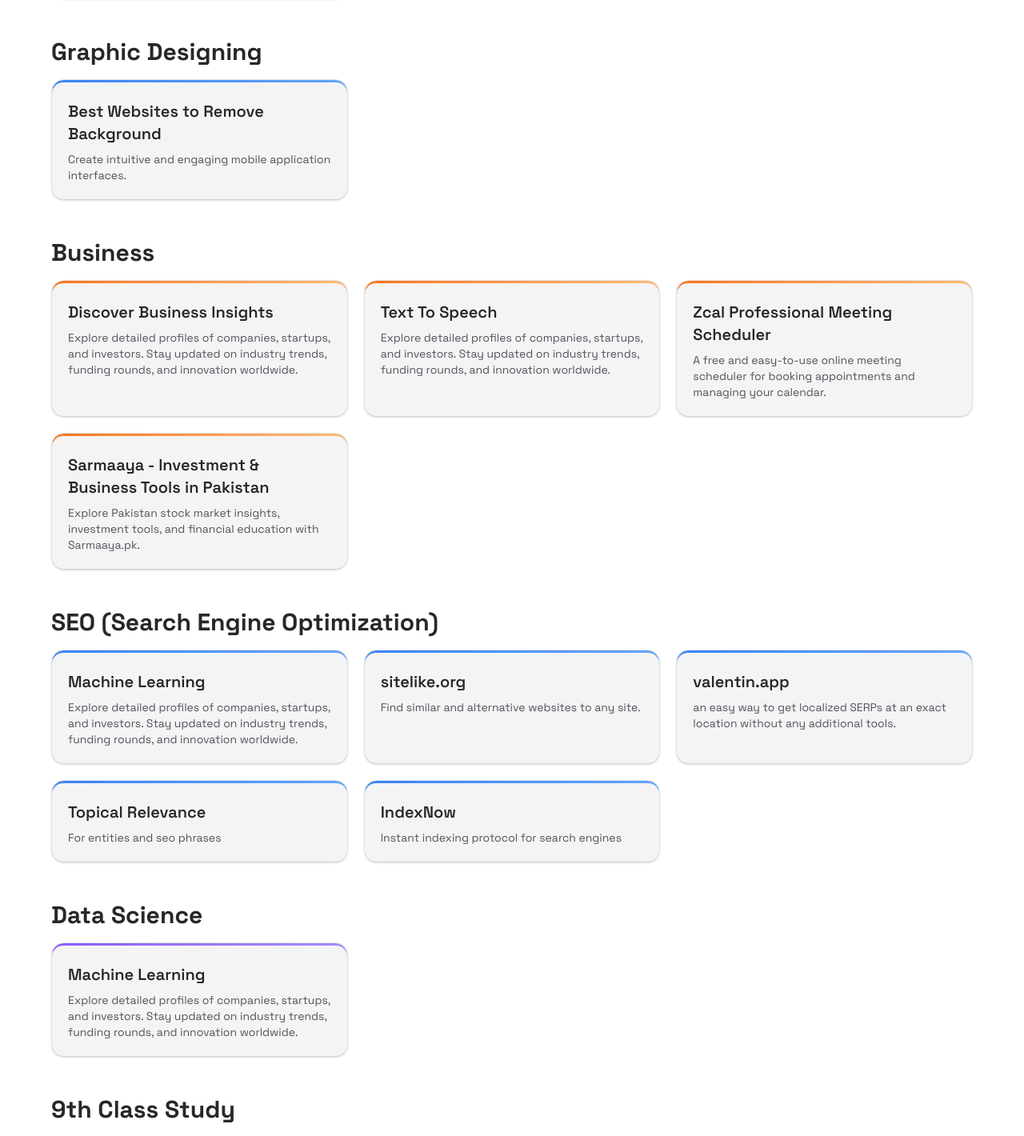
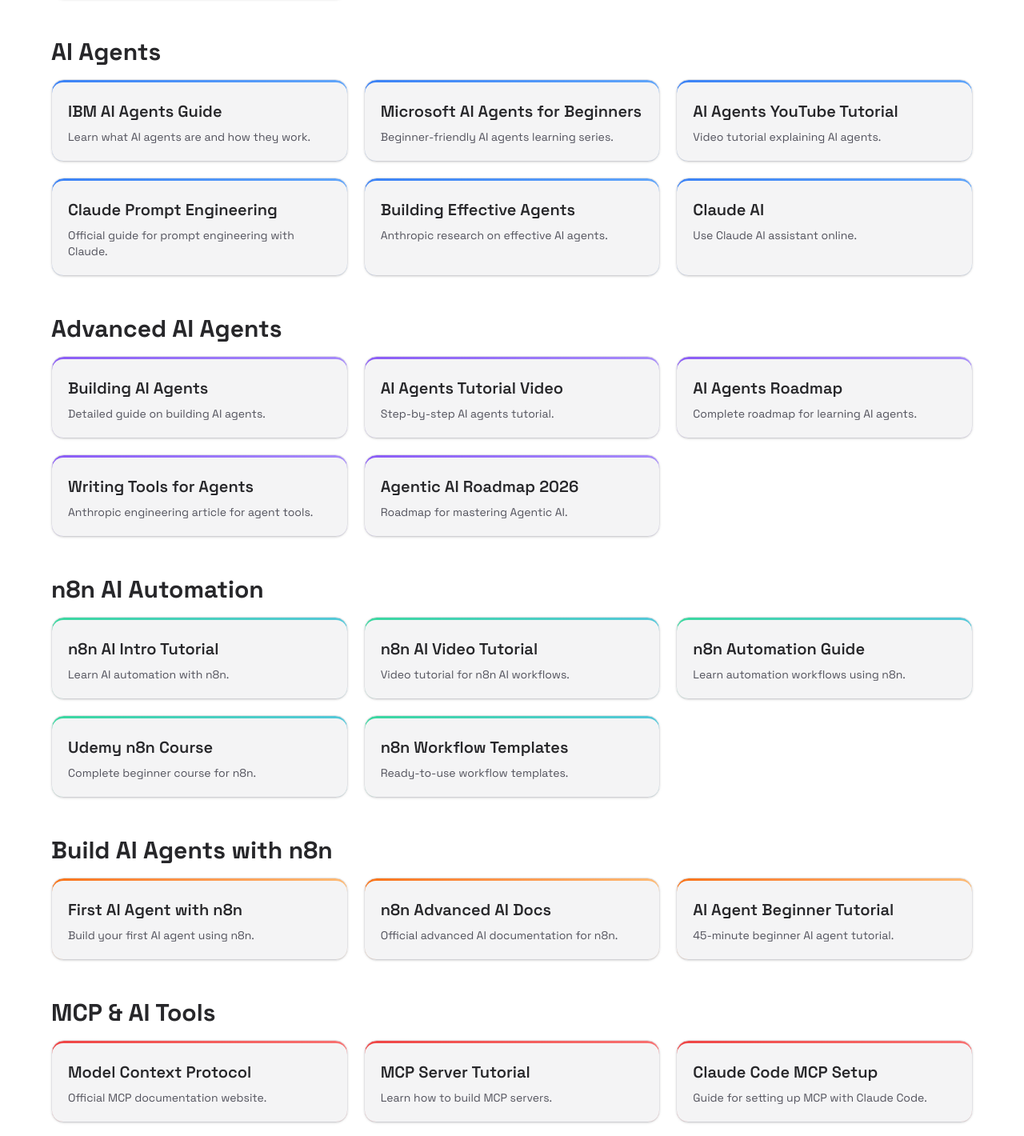
Before and after one commit to tahaamin2013/devkinsdev, a Next.js app: page /academy in a window 1280 px wide. Shown: the part 551-1971 px from the top of the page at 80% size. Built offline with nearby package versions, Linux system fonts and the light colour scheme.

Commit message:
Update page.tsx

```diff
--- a/src/app/academy/page.tsx
+++ b/src/app/academy/page.tsx
@@ -62,6 +62,146 @@
       },
     ],
   },
+  {
+  heading: "AI Agents",
+  color: "blue",
+  cards: [
+    {
+      title: "IBM AI Agents Guide",
+      description: "Learn what AI agents are and how they work.",
+      href: "https://www.ibm.com/think/ai-agents",
+    },
+    {
+      title: "Microsoft AI Agents for Beginners",
+      description: "Beginner-friendly AI agents learning series.",
+      href: "https://learn.microsoft.com/en-us/shows/ai-agents-for-beginners/",
+    },
+    {
+      title: "AI Agents YouTube Tutorial",
+      description: "Video tutorial explaining AI agents.",
+      href: "https://www.youtube.com/watch?v=AYQtRqW1xX4",
+    },
+    {
+      title: "Claude Prompt Engineering",
+      description: "Official guide for prompt engineering with Claude.",
+      href: "https://docs.claude.com/en/docs/build-with-claude/prompt-engineering/overview",
+    },
+    {
+      title: "Building Effective Agents",
+      description: "Anthropic research on effective AI agents.",
+      href: "https://www.anthropic.com/research/building-effective-agents",
+    },
+    {
+      title: "Claude AI",
+      description: "Use Claude AI assistant online.",
+      href: "https://claude.ai",
+    },
+  ],
+},
+{
+  heading: "Advanced AI Agents",
+  color: "purple",
+  cards: [
+    {
+      title: "Building AI Agents",
+      description: "Detailed guide on building AI agents.",
+      href: "https://aimultiple.com/building-ai-agents",
+    },
+    {
+      title: "AI Agents Tutorial Video",
+      description: "Step-by-step AI agents tutorial.",
+      href: "https://www.youtube.com/watch?v=szNeVMWRyzo",
+    },
+    {
+      title: "AI Agents Roadmap",
+      description: "Complete roadmap for learning AI agents.",
+      href: "https://roadmap.sh/ai-agents",
+    },
+    {
+      title: "Writing Tools for Agents",
+      description: "Anthropic engineering article for agent tools.",
+      href: "https://www.anthropic.com/engineering/writing-tools-for-agents",
+    },
+    {
+      title: "Agentic AI Roadmap 2026",
+      description: "Roadmap for mastering Agentic AI.",
+      href: "https://machinelearningmastery.com/the-roadmap-for-mastering-agentic-ai-in-2026/",
+    },
+  ],
+},
+{
+  heading: "n8n AI Automation",
+  color: "green",
+  cards: [
+    {
+      title: "n8n AI Intro Tutorial",
+      description: "Learn AI automation with n8n.",
+      href: "https://docs.n8n.io/advanced-ai/intro-tutorial/",
+    },
+    {
+      title: "n8n AI Video Tutorial",
+      description: "Video tutorial for n8n AI workflows.",
+      href: "https://www.youtube.com/watch?v=GuaKeDS6UKU",
+    },
+    {
+      title: "n8n Automation Guide",
+      description: "Learn automation workflows using n8n.",
+      href: "https://www.youtube.com/watch?v=TKnaDGpN7Ns",
+    },
+    {
+      title: "Udemy n8n Course",
+      description: "Complete beginner course for n8n.",
+      href: "https://www.udemy.com/course/n8n-course/",
+    },
+    {
+      title: "n8n Workflow Templates",
+      description: "Ready-to-use workflow templates.",
+      href: "https://n8n.io/workflows/",
+    },
+  ],
+},
+{
+  heading: "Build AI Agents with n8n",
+  color: "orange",
+  cards: [
+    {
+      title: "First AI Agent with n8n",
+      description: "Build your first AI agent using n8n.",
+      href: "https://n8n.io/workflows/6270-build-your-first-ai-agent/",
+    },
+    {
+      title: "n8n Advanced AI Docs",
+      description: "Official advanced AI documentation for n8n.",
+      href: "https://docs.n8n.io/advanced-ai/",
+    },
+    {
+      title: "AI Agent Beginner Tutorial",
+      description: "45-minute beginner AI agent tutorial.",
+      href: "https://novatool.hashnode.dev/how-i-built-my-first-ai-agent-with-n8n-in-45-minutes-complete-beginner-tutorial-2026",
+    },
+  ],
+},
+{
+  heading: "MCP & AI Tools",
+  color: "red",
+  cards: [
+    {
+      title: "Model Context Protocol",
+      description: "Official MCP documentation website.",
+      href: "https://modelcontextprotocol.io",
+    },
+    {
+      title: "MCP Server Tutorial",
+      description: "Learn how to build MCP servers.",
+      href: "https://thenewstack.io/build-mcp-server-tutorial/",
+    },
+    {
+      title: "Claude Code MCP Setup",
+      description: "Guide for setting up MCP with Claude Code.",
+      href: "https://thepromptshelf.dev/blog/claude-code-mcp-setup-guide/",
+    },
+  ],
+},
   {
     heading: "Graphic Designing",
     color: "blue",
```
